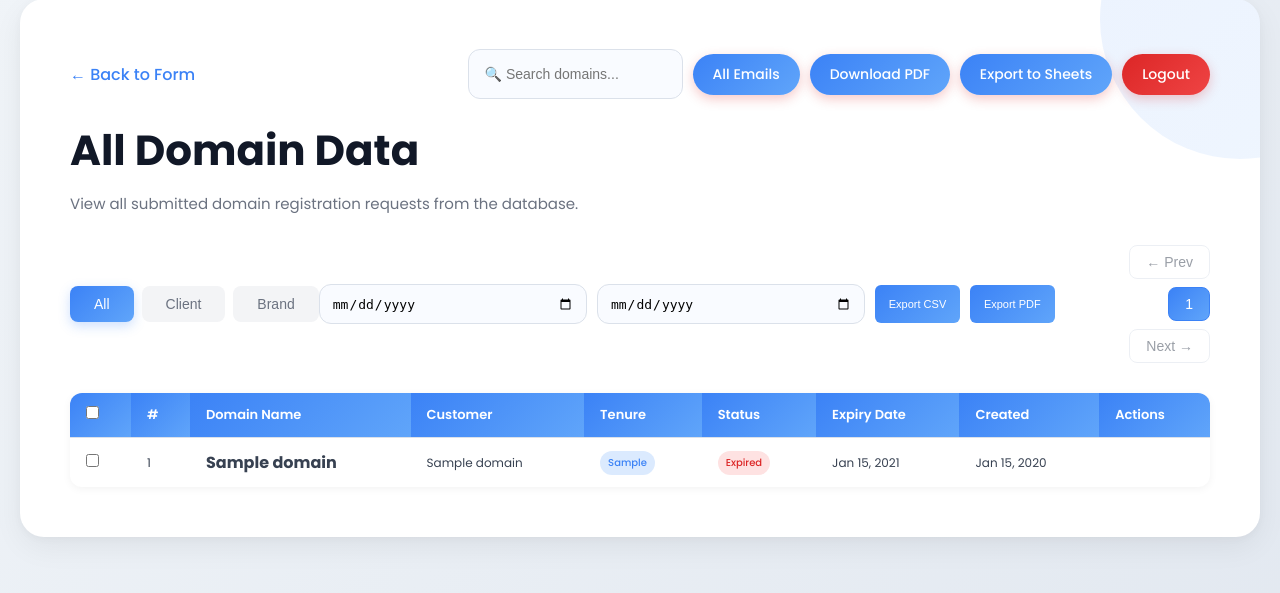
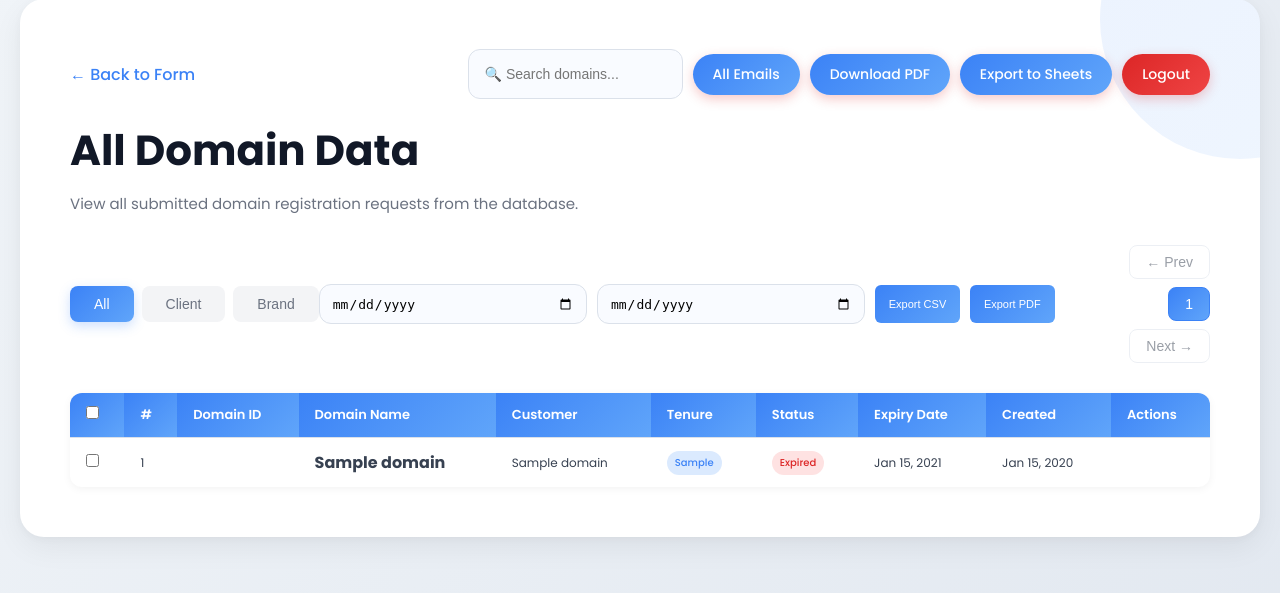
Before and after one commit to mujtabayousuf165-a11y/domain-management, a PHP site: page /all-domains.php in a window 1280 px wide. Shown: the part 41-634 px from the top of the page. Run offline with PHP 8.4, Linux system fonts and the light colour scheme; a user stored in the database is signed in; tables that the repository leaves empty hold one stand-in row (values such as "Sample post").

Commit message:
id changes

```diff
--- /dev/null
+++ b/add-domain-id.sql
@@ -0,0 +1,5 @@
+-- Add domain_id column to domains table
+ALTER TABLE domains ADD COLUMN domain_id VARCHAR(20) UNIQUE AFTER id;
+
+-- Update existing records with unique IDs
+UPDATE domains SET domain_id = CONCAT('#DOM-', LPAD(id, 5, '0')) WHERE domain_id IS NULL;
--- a/all-domains.php
+++ b/all-domains.php
@@ -686,6 +686,7 @@ $result = $conn->query($sql);
                     <tr>
                         <th><input type="checkbox" id="checkAll" onclick="toggleAllCheckboxes()"></th>
                         <th>#</th>
+                        <th>Domain ID</th>
                         <th>Domain Name</th>
                         <th>Customer</th>
                         <th>Tenure</th>
@@ -708,6 +709,7 @@ $result = $conn->query($sql);
                             <tr class="<?php echo $row['is_viewed'] == 0 ? 'new' : ''; ?>" onclick="openModal(<?php echo htmlspecialchars($rowData, ENT_QUOTES); ?>)" data-domain-for="<?php echo strtolower($row['domain_for']); ?>" data-domain-id="<?php echo $row['id']; ?>">
                                 <td onclick="event.stopPropagation();"><input type="checkbox" class="row-checkbox" value="<?php echo $row['id']; ?>" onchange="updateDeleteButton()"></td>
                                 <td><?php echo $serialNumber++; ?></td>
+                                <td style="font-size: 14px; color: #3b82f6; font-weight: 600;"><?php echo htmlspecialchars($row['domain_id'] ?? ''); ?></td>
                                 <td style="font-size: 16px;"><b><?php echo htmlspecialchars($row['domain_name']); ?></b></td>
                                 <td><?php echo htmlspecialchars($row['customer_name']); ?></td>
                                 <td><span class="badge"><?php echo htmlspecialchars($row['registration_tenure']); ?></span></td>
@@ -723,7 +725,7 @@ $result = $conn->query($sql);
                         <?php endwhile; ?>
                     <?php else: ?>
                         <tr>
-                            <td colspan="9" class="no-data">No domain data found in the database.</td>
+                            <td colspan="10" class="no-data">No domain data found in the database.</td>
                         </tr>
                     <?php endif; ?>
                 </tbody>
```
Also changed, not shown: submit.php (+5 -2 lines).
